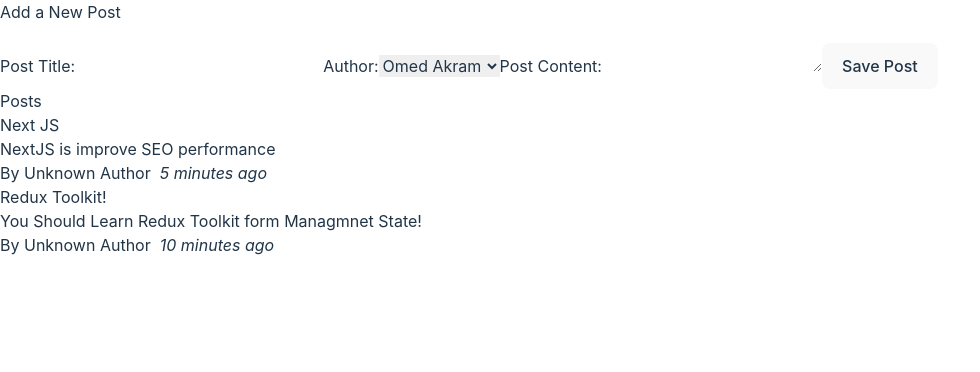
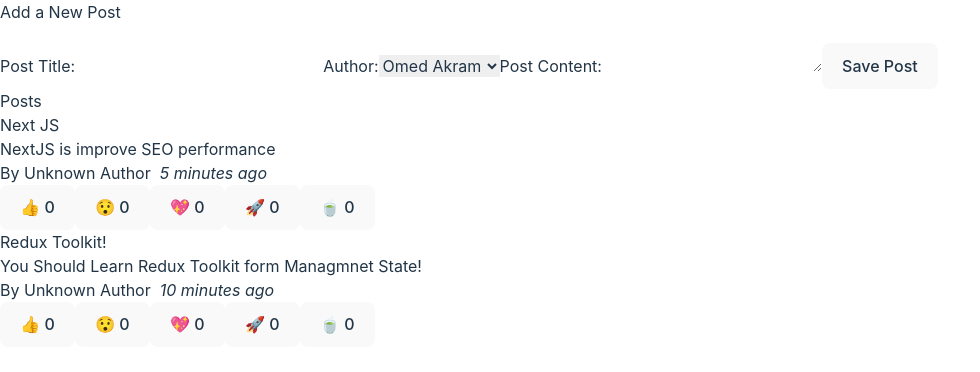
Before and after one commit to Omed0/Redux_Toolkit_template, a React app in the folder client/: page / in a window 1280 px wide. Shown: the top 372 px of the page, without its empty margins (0-980 px from the left). Built offline with nearby package versions, Linux system fonts and the light colour scheme; the HTML template or start-up script is replaced by a standard one.

Commit message:
fix button reaction after that com back and fix section post fix position

```diff
--- a/client/src/App.jsx
+++ b/client/src/App.jsx
@@ -4,9 +4,11 @@ import AddPostForm from "./features/posts/addPostForm"
 function App() {
 
   return (
-    <main className="">
+    <main className="w-full">
       <AddPostForm />
-      <PostsList />
+      <section className="w-full p-3 flex bg-slate-400">
+        <PostsList />
+      </section>
     </main>
   )
 }
--- a/client/src/features/posts/ReactionButtons.jsx
+++ b/client/src/features/posts/ReactionButtons.jsx
@@ -13,14 +13,16 @@ export default function ReactionButtons({ post }) {
 
     const dispatch = useDispatch();
     const reactionButtons = Object.entries(reactionEmoji).map(([name, emoji]) => {
+        return (
             <button
+                className="border-2 border-gray-200 mr-2 mt-4"
                 key={name}
                 type="button"
-            className="reaction-button"
                 onClick={() => dispatch(reactionAdded({ postId: post.id, reaction: name }))}
             >
                 {emoji} {post.reactions[name]}
             </button>
+        )
     })
 
     return (
--- a/client/src/features/posts/postsList.jsx
+++ b/client/src/features/posts/postsList.jsx
@@ -10,14 +10,16 @@ export default function postsList() {
     const orderPosts = posts.slice().sort((a, b) => b.date.localeCompare(a.date))
 
     const renderedPost = orderPosts.map(post => (
-        <article key={post.id} className="border-2 min-w-xs max-w-md p-4 shadow shadow-slate-300">
+        <article key={post.id} className="border-2 min-w-xs max-w-lg p-4 shadow shadow-slate-300 rounded-lg">
             <h3 className="text-2xl font-semibold mb-2">{post.title}</h3>
             <p>{post.content.substring(0, 100)}</p>
             <p className="mt-6">
                 <PostAuther userId={post.userId} />
                 <TimeAgo timestamp={post.date} />
             </p>
-            <ReactionButtons post={post} />
+            <div className="">
+                <ReactionButtons post={post} />
+            </div>
         </article>
     ))
 
```
Lines whose indentation alone changed are shown as unchanged.
